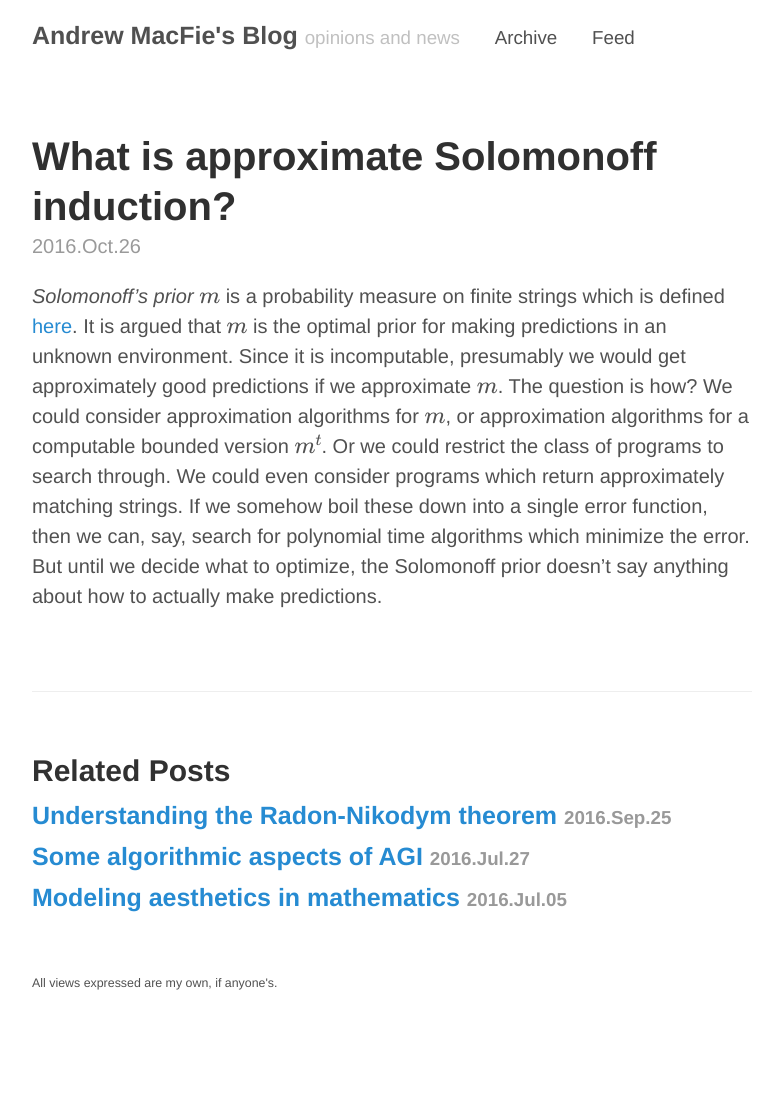
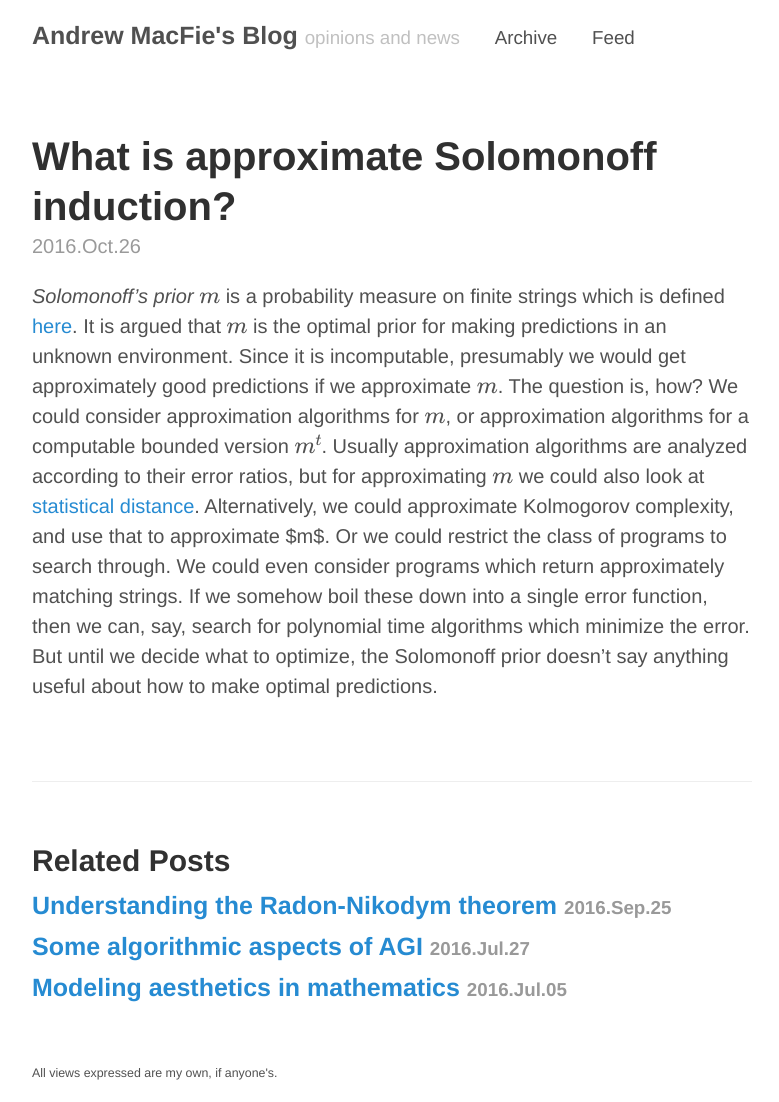
Before and after one commit to amacfie/amacfie.github.io, a Jekyll site: the page built from _posts/2016-10-26-approximate_solomonoff_induction.md, in a window 1280 px wide. Shown: the whole page, without its empty margins (248-1027 px from the left). Built offline with Jekyll 4.4.1, drawn with Linux system fonts in a browser that asks for light colours; formulas are drawn with MathJax 3; comment, search, counter and statistics services are not loaded; before the commit the page ends 1012 px from its top, so only the background shows below that.

Commit message:
Add more things

```diff
--- a/_posts/2016-10-26-approximate_solomonoff_induction.md
+++ b/_posts/2016-10-26-approximate_solomonoff_induction.md
@@ -9,12 +9,16 @@ It is argued that $$m$$ is the optimal prior for making predictions in an unknow
 environment.
 Since it is incomputable, presumably we would get approximately good
 predictions if we approximate $$m$$.
-The question is how?
+The question is, how?
 We could consider approximation algorithms for $$m$$, or approximation
 algorithms for a computable bounded version $$m^t$$.
+Usually approximation algorithms are analyzed according to their error ratios,
+but for approximating $$m$$ we could also look at [statistical distance](https://en.wikipedia.org/wiki/Statistical_distance).
+Alternatively, we could approximate Kolmogorov complexity, and use that to
+approximate $m$.
 Or we could restrict the class of programs to search through.
 We could even consider programs which return approximately matching strings.
 If we somehow boil these down into a single error function, then we can, say,
 search for polynomial time algorithms which minimize the error.
 But until we decide what to optimize, the Solomonoff prior doesn't say anything
-about how to actually make predictions.
+useful about how to make optimal predictions.
```
